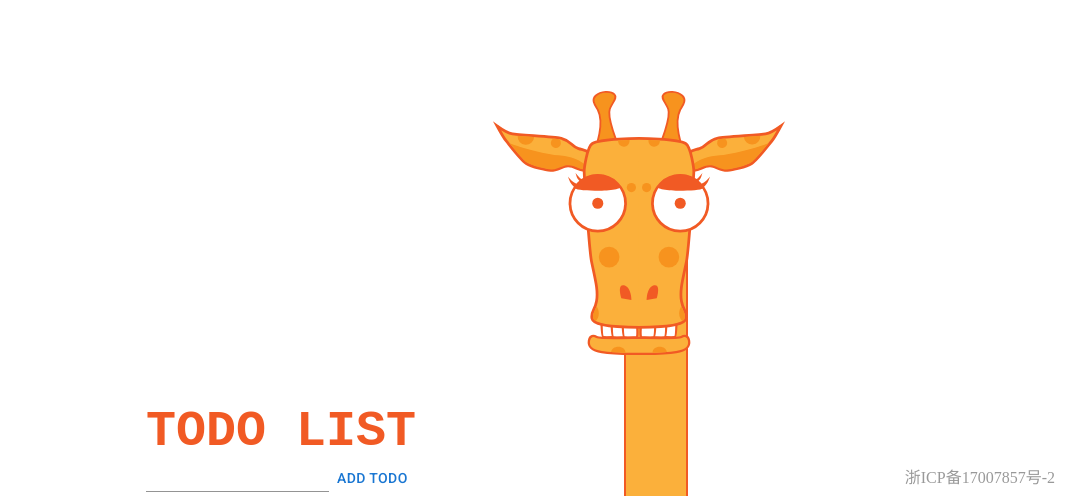
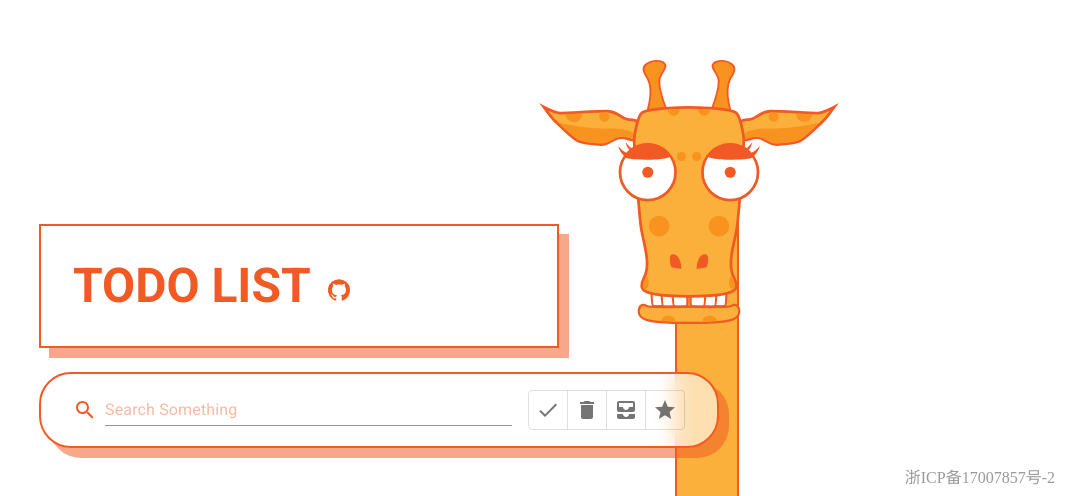
Before and after one commit to StreakingMan/react-todo-app, a React (Vite) app: page / in a window 1280 px wide. Shown: the part 304-800 px from the top of the page, without its empty margins (201-1280 px from the left). Built offline with nearby package versions, Linux system fonts and the light colour scheme.

Commit message:
chore: 样式优化，移动端适配

```diff
--- a/src/App.scss
+++ b/src/App.scss
@@ -1,31 +1,45 @@
 html,
 body {
-    overflow-y: overlay;
+    overflow-x: hidden;
 }
 
 ::-webkit-scrollbar {
-    //display: none;
+    display: none;
 }
 
 .app {
     display: flex;
-    min-height: 100vh;
-    align-items: center;
-    justify-content: flex-end;
-    flex-direction: column;
+    justify-content: center;
+    height: 100vh;
     color: #f15a24;
 }
 
-.header {
+.info {
+    background-color: rgba(255, 255, 255, 0.6);
+    backdrop-filter: blur(10px);
+    padding: 32px;
+    border: 2px solid #f15a24;
+    margin-bottom: 24px;
+    box-shadow: 10px 10px 0 0 #f15a2488;
+    @media screen and (min-width: 768px) {
+        margin-top: -100px;
+        margin-right: 160px;
+    }
+}
+
+.operator {
+    background-color: rgba(255, 255, 255, 0.6);
+    backdrop-filter: blur(10px);
+    padding: 16px 32px;
+    border: 2px solid #f15a24;
     position: sticky;
     z-index: 2;
     top: 16px;
-}
-
-.giraffe {
-    position: relative;
-    z-index: 1;
-    transform: translateX(200px);
+    margin-bottom: 24px;
+    border-radius: 32px;
+    display: flex;
+    align-items: center;
+    box-shadow: 10px 10px 0 0 #f15a2488;
 }
 
 .beian {
@@ -35,4 +49,9 @@ body {
     color: gray;
     opacity: 0.8;
     text-decoration: none;
+    z-index: 2;
 }
+
+.spacer {
+    flex: 1 1 0;
+}
--- a/src/App.tsx
+++ b/src/App.tsx
@@ -1,20 +1,43 @@
-import React, { useEffect, useState } from 'react';
+import React, { useState } from 'react';
 import './App.scss';
-import { Box, Button, Input, List, ListItem } from '@mui/material';
+import {
+    Box,
+    TextField,
+    ThemeProvider,
+    ToggleButton,
+    ToggleButtonGroup,
+    Typography,
+} from '@mui/material';
 import { TODO } from './interface';
 import {
     addTodo,
     getTodoList,
     removeTodo,
 } from './utils/local-storge-operator';
-import { Delete } from '@mui/icons-material';
-import Giraffe, { waveEar } from './components/characters/Giraffe';
+import Giraffe from './components/characters/Giraffe';
 import TodoItem from './components/todo/TodoItem';
 import TodoList from './components/todo/TodoList';
+import { myTheme } from './utils/theme';
+import {
+    AllInbox,
+    Check,
+    Delete,
+    GitHub,
+    Search,
+    Star,
+} from '@mui/icons-material';
 
 function App() {
     const [todoList, setTodoList] = useState<TODO[]>(getTodoList());
     const [temp, setTemp] = useState('');
+    const [filterOptions, setFilterOptions] = useState<string[]>([]);
+    const onFilterOptionsChange = (
+        event: React.MouseEvent<HTMLElement>,
+        newFormats: string[]
+    ) => {
+        console.log(newFormats);
+        setFilterOptions(newFormats);
+    };
     const onAddClick = () => {
         addTodo({
             id: new Date().getTime().toString(),
@@ -29,21 +52,58 @@ function App() {
     };
 
     return (
+        <ThemeProvider theme={myTheme}>
             <Box className={'app'}>
                 <Giraffe className={'giraffe'}>
-                <Box className={'header'}>
-                    <Box
-                        sx={{
-                            fontFamily: 'Monospace',
-                            fontSize: 50,
-                            fontWeight: 900,
-                        }}
+                    <Box className={'info'}>
+                        <Typography
+                            fontWeight={700}
+                            variant="h3"
+                            component="h1"
                         >
                             TODO LIST
+                            <GitHub
+                                sx={{ ml: 2, cursor: 'pointer' }}
+                                onClick={() => {
+                                    window.open(
+                                        'https://github.com/StreakingMan/react-todo-app',
+                                        '_blank'
+                                    );
+                                }}
+                            />
+                        </Typography>
                     </Box>
+                    <Box className={'operator'}>
+                        <Search sx={{ mr: 1, my: 0.5 }} />
+                        <TextField
+                            fullWidth
+                            placeholder="Search Something"
+                            variant="standard"
+                        />
+                        <ToggleButtonGroup
+                            sx={{ ml: 2 }}
+                            size={'small'}
+                            value={filterOptions}
+                            onChange={onFilterOptionsChange}
+                            aria-label="text formatting"
+                        >
+                            <ToggleButton value="bold" aria-label="bold">
+                                <Check />
+                            </ToggleButton>
+                            <ToggleButton value="italic" aria-label="italic">
+                                <Delete />
+                            </ToggleButton>
+                            <ToggleButton
+                                value="underlined"
+                                aria-label="underlined"
+                            >
+                                <AllInbox />
+                            </ToggleButton>
+                            <ToggleButton value="color" aria-label="color">
+                                <Star />
+                            </ToggleButton>
+                        </ToggleButtonGroup>
                     </Box>
-                <Input onChange={(e) => setTemp(e.target.value)} />
-                <Button onClick={onAddClick}>Add Todo</Button>
                     <TodoList>
                         {todoList.map((todo) => (
                             <TodoItem
@@ -65,6 +125,7 @@ function App() {
                     浙ICP备17007857号-2
                 </a>
             </Box>
+        </ThemeProvider>
     );
 }
 
--- a/src/components/characters/Giraffe/index.module.scss
+++ b/src/components/characters/Giraffe/index.module.scss
@@ -1,8 +1,11 @@
 .giraffe {
-    max-width: 300px;
     position: relative;
     display: flex;
     flex-direction: column;
+    align-items: flex-end;
+    flex-grow: 1;
+    max-width: 800px;
+    margin: 6px 6px 0;
     svg {
         overflow: visible;
     }
@@ -10,22 +13,29 @@
     :global(#head) {
         z-index: 2;
         position: relative;
+        width: 300px;
     }
 
     .neck {
-        z-index: 1;
-        width: 20%;
-        margin-left: 45%;
-        border: 2px solid #f15a24;
-        border-bottom: none;
-        background-color: #fbb03b;
-        margin-top: -65%;
-        padding-top: 80%;
-        flex-grow: 1;
+        position: relative;
+        width: 100%;
+        &Rect {
+            position: absolute;
+            z-index: 1;
+            width: 60px;
+            top: -195px;
+            right: 100px;
+            bottom: 0;
+            border: 2px solid #f15a24;
+            border-bottom: none;
+            background-color: #fbb03b;
+        }
         &Content {
-            max-width: 100vw;
-            width: 600px;
-            transform: translateX(-80%);
+            position: relative;
+            z-index: 3;
+            @media screen and (min-width: 768px) {
+                margin-right: 120px;
+            }
         }
     }
 }
--- a/src/components/characters/Giraffe/index.tsx
+++ b/src/components/characters/Giraffe/index.tsx
@@ -135,6 +135,7 @@ const Giraffe: FC<KangarooProps> = ({ className, children }) => {
     }, []);
     return (
         <div className={classnames(style.giraffe, className)} onClick={waveEar}>
+            <div className={'spacer'} />
             <svg id="head" viewBox="0 0 653.55 575.33">
                 <title>giraffe</title>
                 <path
@@ -438,6 +439,7 @@ const Giraffe: FC<KangarooProps> = ({ className, children }) => {
                 </g>
             </svg>
             <div id="neck" className={classnames(style.neck)}>
+                <div className={style.neckRect} />
                 <div className={classnames(style.neckContent)}>{children}</div>
             </div>
         </div>
--- a/src/components/todo/TodoItem/index.module.scss
+++ b/src/components/todo/TodoItem/index.module.scss
@@ -1,25 +1,51 @@
 .todoItem {
     padding: 32px 28px;
-    box-shadow: 10px 10px 0 0 #f15a2466;
+    box-shadow: 10px 10px 0 0 #f15a2444;
     margin-bottom: 24px;
-    display: flex;
-    justify-content: space-between;
-    align-items: center;
     border: 2px solid #f15a24;
     background-color: white;
 
-    .close {
+    @media screen and (max-width: 767px) {
+        padding: 24px 8px;
+    }
+
+    &Inner {
+        display: flex;
+        align-items: center;
+        transition: 0.3s;
+        transform: translateX(24px);
+    }
+
+    &:last-child {
+        margin-bottom: 48px;
+    }
+
+    &:hover {
+        box-shadow: 24px 10px 0 0 #f15a2444;
+        .close,
+        .check {
+            opacity: 1;
+            transform: translateX(0) rotate(0);
+        }
+        .todoItemInner {
+            transform: translateX(0);
+        }
+    }
+
+    .close,
+    .check {
         transition: 0.3s;
         opacity: 0;
         transform: translateX(100%) rotate(180deg);
         transform-origin: center;
         cursor: pointer;
+        margin-left: 12px;
+        &:hover {
+            transform: scale(1.5);
+        }
     }
 
-    &:hover {
-        .close {
-            opacity: 1;
-            transform: translateX(0) rotate(0);
-        }
+    .check {
+        transition-delay: 0.1s;
     }
 }
--- a/src/components/todo/TodoItem/index.tsx
+++ b/src/components/todo/TodoItem/index.tsx
@@ -2,7 +2,7 @@ import React, { FC, ReactEventHandler, useState } from 'react';
 import classnames from 'classnames';
 import style from './index.module.scss';
 import { TodoItemProps } from './interface';
-import { Close } from '@mui/icons-material';
+import { Check, Close } from '@mui/icons-material';
 
 const initMatrix = [
     [1, 0, 0, 0],
@@ -45,8 +45,12 @@ const TodoItem: FC<TodoItemProps> = ({ title, id, onDelete }) => {
                 transition: hasTransition ? '0.3s' : undefined,
             }}
         >
-            {title}
-            <Close className={style.close} onClick={() => onDelete(id)} />
+            <div className={style.todoItemInner}>
+                {title}
+                <div className={'spacer'} />
+                <Close className={style.close} onClick={() => onDelete(id)} />
+                <Check className={style.check} />
+            </div>
         </div>
     );
 };
--- a/src/components/todo/TodoList/index.tsx
+++ b/src/components/todo/TodoList/index.tsx
@@ -8,7 +8,6 @@ const TodoList: FC<TodoListProps> = ({ children }) => {
     const listContainer = useRef(null);
     const [height, setHeight] = useState(0);
     useEffect(() => {
-        console.log('fuck');
         if (!listContainer.current) return;
         const collection = (listContainer.current as HTMLElement)
             .children as HTMLCollection;
@@ -20,7 +19,8 @@ const TodoList: FC<TodoListProps> = ({ children }) => {
                 (collection.item(i) as HTMLElement)?.offsetHeight + 24;
             i = i + 1;
         }
-        setHeight(totalHeight);
+        // last-child间距多24
+        setHeight(totalHeight + 24);
     }, [React.Children.count(children)]);
     return (
         <Box
--- /dev/null
+++ b/src/utils/theme.ts
@@ -0,0 +1,25 @@
+import { createTheme } from '@mui/material';
+
+declare module '@mui/material/styles' {
+    interface Theme {
+        [key: string]: any;
+    }
+    // 允许配置文件使用 `createTheme`
+    interface ThemeOptions {
+        [key: string]: any;
+    }
+}
+
+export const myTheme = createTheme({
+    palette: {
+        primary: {
+            main: '#f15a24',
+        },
+        secondary: {
+            main: '#fbb03b',
+        },
+        text: {
+            primary: '#f15a24',
+        },
+    },
+});
```
Lines whose indentation alone changed are shown as unchanged.
